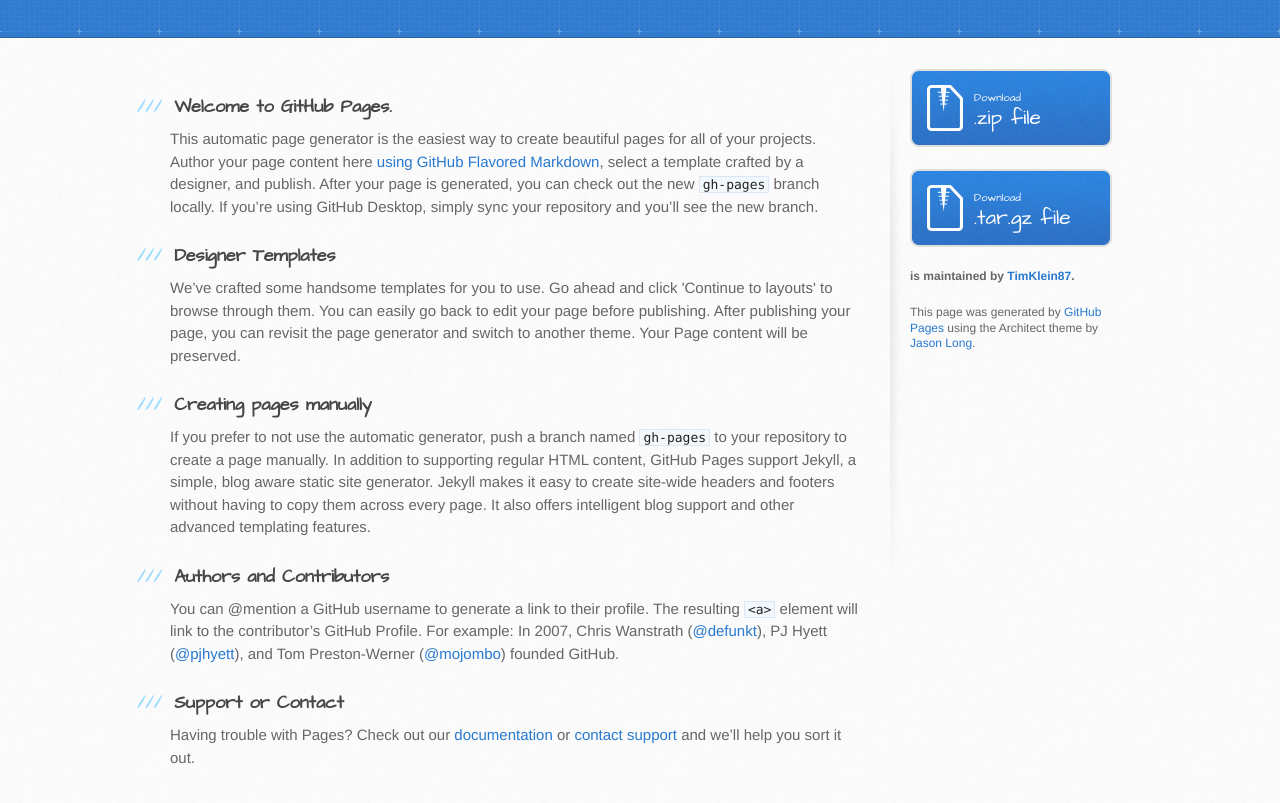
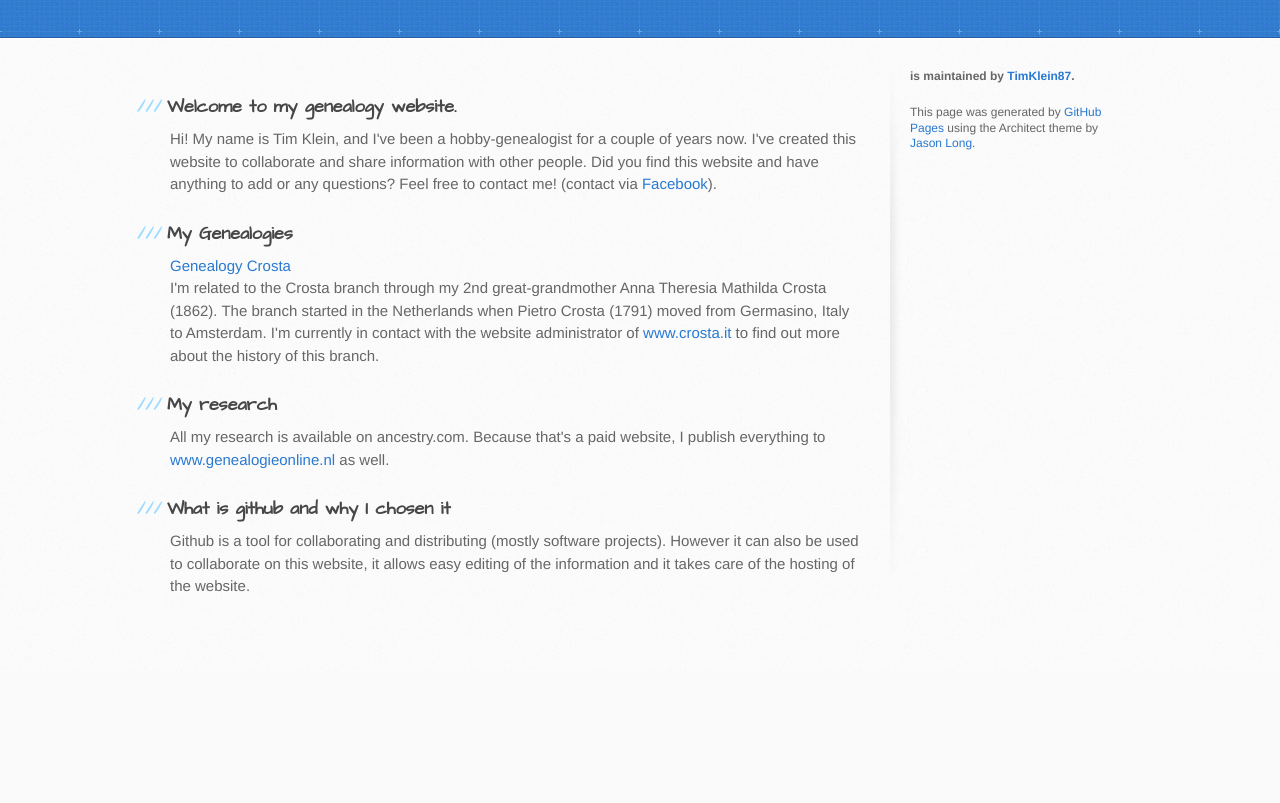
Before and after one commit to TimKlein87/Genealogy, a plain HTML site: page index.html in a window 1280 px wide. Shown: the part 129-932 px from the top of the page. After the commit the page ends 800 px from the top, so only its background shows below. Drawn offline with Linux system fonts and the light colour scheme.

Commit message:
Update index.html

```diff
--- a/index.html
+++ b/index.html
@@ -21,52 +21,54 @@
     <div class="inner">
         <h1>Genealogy</h1>
         <h2></h2>
-        <a href="https://github.com/TimKlein87/Genealogy" class="button"><small>View project on</small> GitHub</a>
+        <a href="https://github.com/TimKlein87/Genealogy" class="button">
+            <small>View project on</small>
+            GitHub</a>
     </div>
 </header>
 
 <div id="content-wrapper">
     <div class="inner clearfix">
         <section id="main-content">
-          <h3>
-<a id="welcome-to-github-pages" class="anchor" href="#welcome-to-github-pages" aria-hidden="true"><span aria-hidden="true" class="octicon octicon-link"></span></a>Welcome to GitHub Pages.</h3>
+            <h3>Welcome to my genealogy website.</h3>
 
-<p>This automatic page generator is the easiest way to create beautiful pages for all of your projects. Author your page content here <a href="https://guides.github.com/features/mastering-markdown/">using GitHub Flavored Markdown</a>, select a template crafted by a designer, and publish. After your page is generated, you can check out the new <code>gh-pages</code> branch locally. If you’re using GitHub Desktop, simply sync your repository and you’ll see the new branch.</p>
+            <p>Hi! My name is Tim Klein, and I've been a hobby-genealogist for a couple of years now. I've created this
+                website to collaborate and share information with other people. Did you find this website and have
+                anything to add or any questions? Feel free to contact me! (contact via <a
+                        href="https://www.facebook.com/timba87">Facebook</a>).</p>
 
-<h3>
-<a id="designer-templates" class="anchor" href="#designer-templates" aria-hidden="true"><span aria-hidden="true" class="octicon octicon-link"></span></a>Designer Templates</h3>
+            <h3>My Genealogies</h3>
+            <p>
+                <a href="genealogy-crosta.html">Genealogy Crosta</a><br/>
+                I'm related to the Crosta branch through my 2nd great-grandmother Anna Theresia Mathilda Crosta (1862).
+                The branch started in the Netherlands when Pietro Crosta (1791) moved from Germasino, Italy to
+                Amsterdam. I'm currently in contact with the website administrator of <a href="http://www.crosta.it">www.crosta.it</a>
+                to find out more about the history of this branch.
+            </p>
 
-<p>We’ve crafted some handsome templates for you to use. Go ahead and click 'Continue to layouts' to browse through them. You can easily go back to edit your page before publishing. After publishing your page, you can revisit the page generator and switch to another theme. Your Page content will be preserved.</p>
+            <h3>My research</h3>
+            <p>
+                All my research is available on ancestry.com. Because that's a paid website, I publish everything to <a
+                    href="https://www.genealogieonline.nl/stamboom-familie-klein/">www.genealogieonline.nl</a> as well.
+            </p>
 
-<h3>
-<a id="creating-pages-manually" class="anchor" href="#creating-pages-manually" aria-hidden="true"><span aria-hidden="true" class="octicon octicon-link"></span></a>Creating pages manually</h3>
+            <h3>What is github and why I chosen it</h3>
+            <p>
+                Github is a tool for collaborating and distributing (mostly software projects). However it can also be
+                used to collaborate on this website, it allows easy editing of the information and it takes care of the
+                hosting of the website.
+            </p>
 
-<p>If you prefer to not use the automatic generator, push a branch named <code>gh-pages</code> to your repository to create a page manually. In addition to supporting regular HTML content, GitHub Pages support Jekyll, a simple, blog aware static site generator. Jekyll makes it easy to create site-wide headers and footers without having to copy them across every page. It also offers intelligent blog support and other advanced templating features.</p>
 
-<h3>
-<a id="authors-and-contributors" class="anchor" href="#authors-and-contributors" aria-hidden="true"><span aria-hidden="true" class="octicon octicon-link"></span></a>Authors and Contributors</h3>
-
-<p>You can @mention a GitHub username to generate a link to their profile. The resulting <code>&lt;a&gt;</code> element will link to the contributor’s GitHub Profile. For example: In 2007, Chris Wanstrath (<a href="https://github.com/defunkt" class="user-mention">@defunkt</a>), PJ Hyett (<a href="https://github.com/pjhyett" class="user-mention">@pjhyett</a>), and Tom Preston-Werner (<a href="https://github.com/mojombo" class="user-mention">@mojombo</a>) founded GitHub.</p>
-
-<h3>
-<a id="support-or-contact" class="anchor" href="#support-or-contact" aria-hidden="true"><span aria-hidden="true" class="octicon octicon-link"></span></a>Support or Contact</h3>
-
-<p>Having trouble with Pages? Check out our <a href="https://help.github.com/pages">documentation</a> or <a href="https://github.com/contact">contact support</a> and we’ll help you sort it out.</p>
         </section>
 
         <aside id="sidebar">
-          <a href="https://github.com/TimKlein87/Genealogy/zipball/master" class="button">
-            <small>Download</small>
-            .zip file
-          </a>
-          <a href="https://github.com/TimKlein87/Genealogy/tarball/master" class="button">
-            <small>Download</small>
-            .tar.gz file
-          </a>
 
-          <p class="repo-owner"><a href="https://github.com/TimKlein87/Genealogy"></a> is maintained by <a href="https://github.com/TimKlein87">TimKlein87</a>.</p>
+            <p class="repo-owner"><a href="https://github.com/TimKlein87/Genealogy"></a> is maintained by <a
+                    href="https://github.com/TimKlein87">TimKlein87</a>.</p>
 
-          <p>This page was generated by <a href="https://pages.github.com">GitHub Pages</a> using the Architect theme by <a href="https://twitter.com/jasonlong">Jason Long</a>.</p>
+            <p>This page was generated by <a href="https://pages.github.com">GitHub Pages</a> using the Architect theme
+                by <a href="https://twitter.com/jasonlong">Jason Long</a>.</p>
         </aside>
     </div>
 </div>
```
Lines whose indentation alone changed are shown as unchanged.
